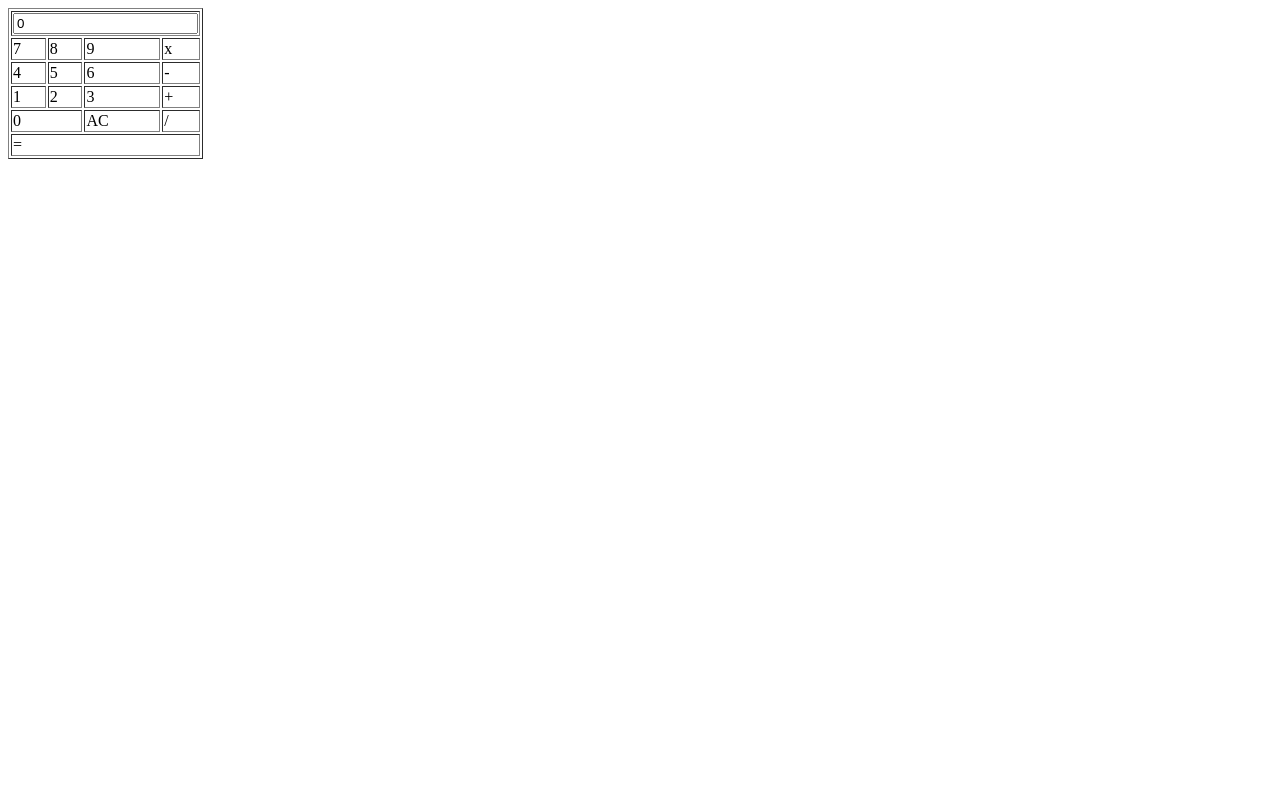
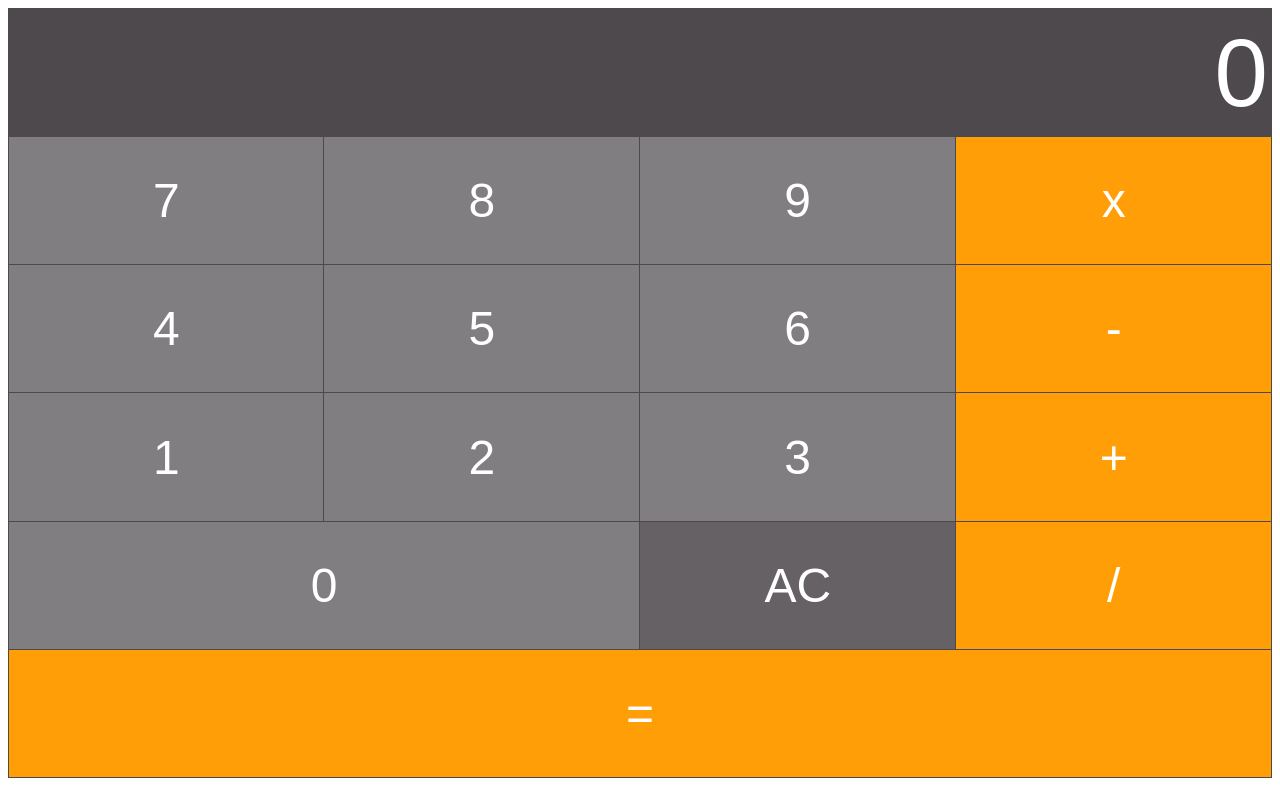
Before and after one commit to deandi-scholtz-ITvarsity/Module-7-Part-1-Assessment-2-, a plain HTML site: page index.html in a window 1280 px wide. Drawn offline with Linux system fonts and the light colour scheme.

Commit message:
style added

```diff
--- a/index.html
+++ b/index.html
@@ -9,43 +9,95 @@
     <table border="1">
         <tr>
             <td colspan="4">
-                <input type="text" id="inputbox" value="0" />
+                <input type="text" id="inputBox" value="0" />
             </td>
         </tr>
 
         <tr>
-            <td>7</td>
-            <td>8</td>
-            <td>9</td>
-            <td>x</td>
+            <td class="digitButton" onclick="digitBtnPressed(7)">7</td>
+            <td class="digitButton" onclick="digitBtnPressed(8)">8</td>
+            <td class="digitButton" onclick="digitBtnPressed(9)">9</td>
+            <td class="operatorButton" onclick="operatorBtnPressed('x')">x</td>
         </tr>
 
         <tr>
-            <td>4</td>
-            <td>5</td>
-            <td>6</td>
-            <td>-</td>
+            <td class="digitButton" onclick="digitBtnPressed(4)">4</td>
+            <td class="digitButton" onclick="digitBtnPressed(5)">5</td>
+            <td class="digitButton" onclick="digitBtnPressed(6)">6</td>
+            <td class="operatorButton" onclick="operatorBtnPressed('-')">-</td>
         </tr>
 
         <tr>
-            <td>1</td>
-            <td>2</td>
-            <td>3</td>
-            <td>+</td>
+            <td class="digitButton" onclick="digitBtnPressed(1)">1</td>
+            <td class="digitButton" onclick="digitBtnPressed(2)">2</td>
+            <td class="digitButton" onclick="digitBtnPressed(3)">3</td>
+            <td class="operatorButton" onclick="operatorBtnPressed('+')">+</td>
         </tr>
 
         <tr>
-            <td colspan="2">0</td>
-            <td>AC</td>
-            <td>/</td>
+            <td class="digitButton" onclick="digitBtnPressed(0)" colspan="2">0</td>
+            <td class="ACButton" onclick="btnACPressed()">AC</td>
+            <td class="operatorButton" onclick="operatorBtnPressed('/')">/</td>
         </tr>
 
         <tr>
-            <td colspan="4">=</td>
+            <td class="operatorButton" onclick="equalsBtnPressed()" colspan="4">=</td>
         </tr>
     </table>
 
     <script>
+        var newLine = true;        //Boolean variable. Determines if the next thing the user types should be on a new line
+        var value1;
+        var currentOperator;
+
+        // Event handler for when any digit button is pressed
+        function digitBtnPressed(button) {
+
+            if (newLine) {
+                document.getElementById("inputBox").value = button;
+                newLine = false;
+            } else {
+                var currentValue = document.getElementById("inputBox").value;
+                document.getElementById("inputBox").value = currentValue + button;
+            }
+        }
+
+        // Event handler for when AC button is pressed
+        function btnACPressed() {
+            document.getElementById("inputBox").value = 0;
+            newLine = true;
+        }
+        // Event handler for when operator button is pressed
+        function operatorBtnPressed(operator) {
+            currentOperator = operator;
+            value1 = parseInt(document.getElementById("inputBox").value);
+            newLine = true;
+        }
+
+        // Event handler for when equals to button is pressed
+        function equalsBtnPressed() {
+            var value2 = parseInt(document.getElementById("inputBox").value);
+            var finalTotal;
+
+            switch (currentOperator) {
+                case "+":
+                    finalTotal = value1 + value2;
+                    break;
+                case "-":
+                    finalTotal = value1 - value2;
+                    break;
+                case "/":
+                    finalTotal = value1 / value2;
+                    break;
+                case "x":
+                    finalTotal = value1 * value2;
+                    break;
+            }
+            document.getElementById("inputBox").value = finalTotal;
+
+            value1 = 0;
+            newLine = true;
+        }
 
     </script>
 
--- a/style.css
+++ b/style.css
@@ -0,0 +1,37 @@
+table {
+    color: #fff;
+    text-align: center;
+    border-collapse: collapse;
+    font: normal 3em Arial, Helvetica, san-serif;
+}
+
+tr {
+    height: 16.02vh;
+    background-color: #4e494d;
+}
+
+td {
+    width: 25vw;
+    border: 1px solid #4e494d;
+}
+
+#inputBox {
+    background-color: #4e494d;
+    text-align: right;
+    width: 100%;
+    font-size: 2em;
+    color: #fff;
+    border: 0px;
+}
+
+.digitButton {
+    background-color: #807e80;
+}
+
+.operatorButton {
+    background-color: #ff9e06;
+}
+
+.ACButton {
+    background-color: #656165;
+}
```
